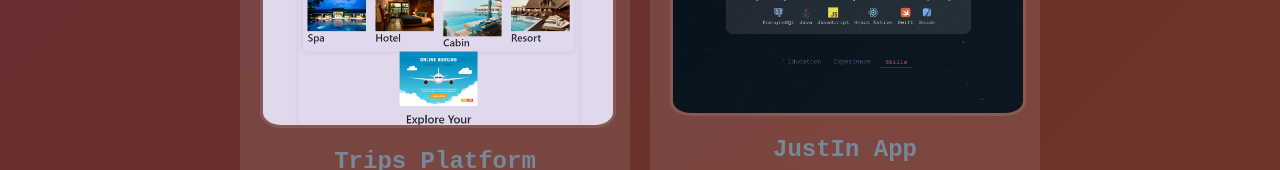
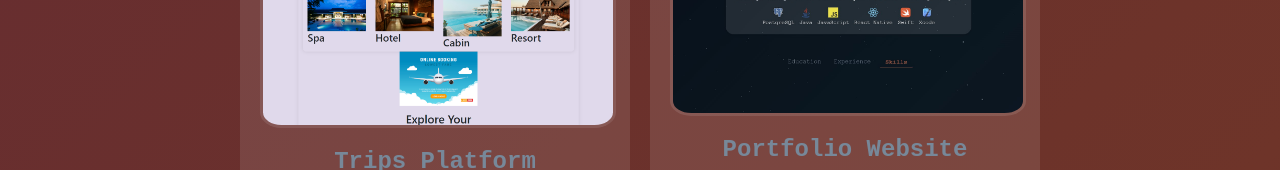
Before and after one commit to Qanntu/qanntu.github.io, a website: page projects.html in a window 1280 px wide. Shown: the part 1800-1970 px from the top of the page. Drawn offline with nearby package versions, Linux system fonts and the light colour scheme; grey boxes are pictures that could not be loaded; a web font is replaced by a local one.

Commit message:
Update code2

```diff
--- a/projects.html
+++ b/projects.html
@@ -94,7 +94,7 @@
         <!-- Project 6 -->
         <div class="project-item">
             <img src="./assets/portfolio.jpg" alt="Portfolio" class="project-image">
-            <h2>JustIn App</h2>
+            <h2>Portfolio Website</h2>
             <div class="Portfolio Website">
                 <img src="https://cdn.jsdelivr.net/gh/devicons/devicon/icons/html5/html5-original.svg" alt="HTML" class="icon">
                 <img src="https://cdn.jsdelivr.net/gh/devicons/devicon/icons/javascript/javascript-original.svg" alt="JavaScript" class="icon">
```
